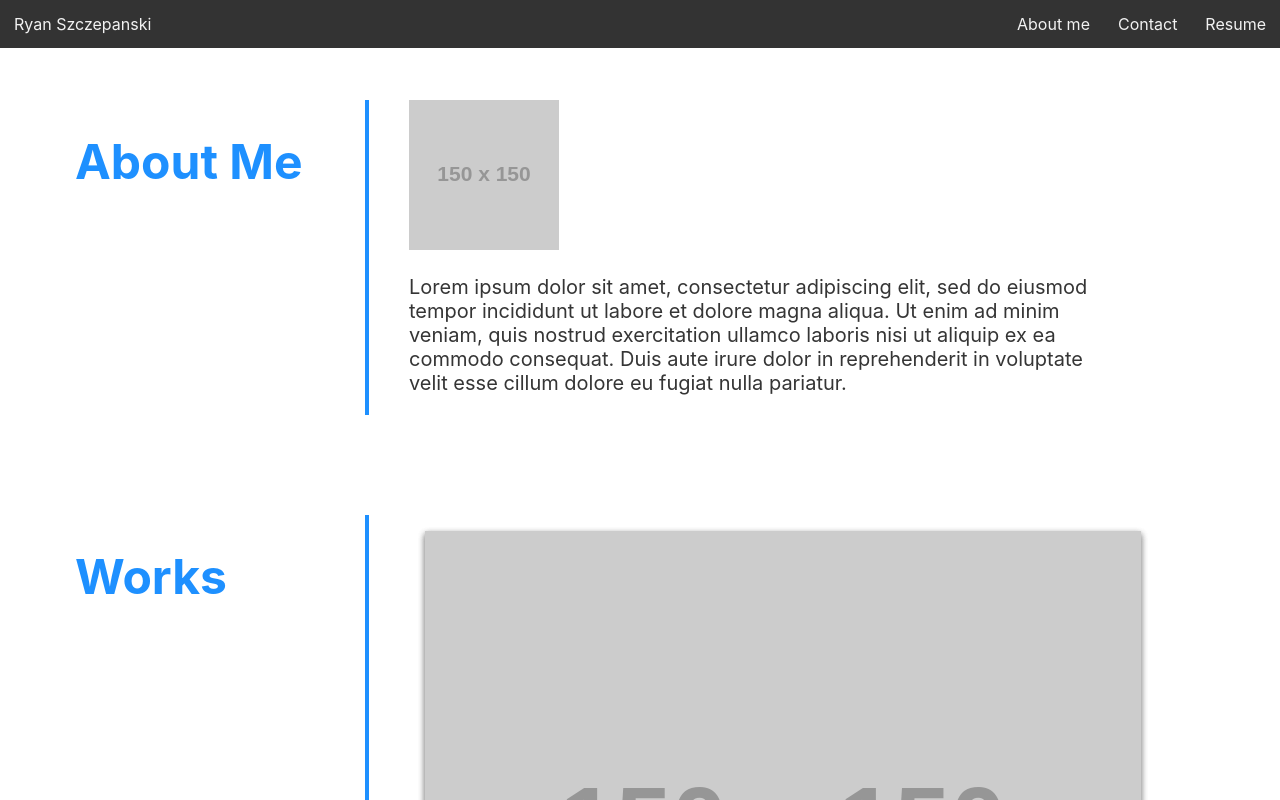
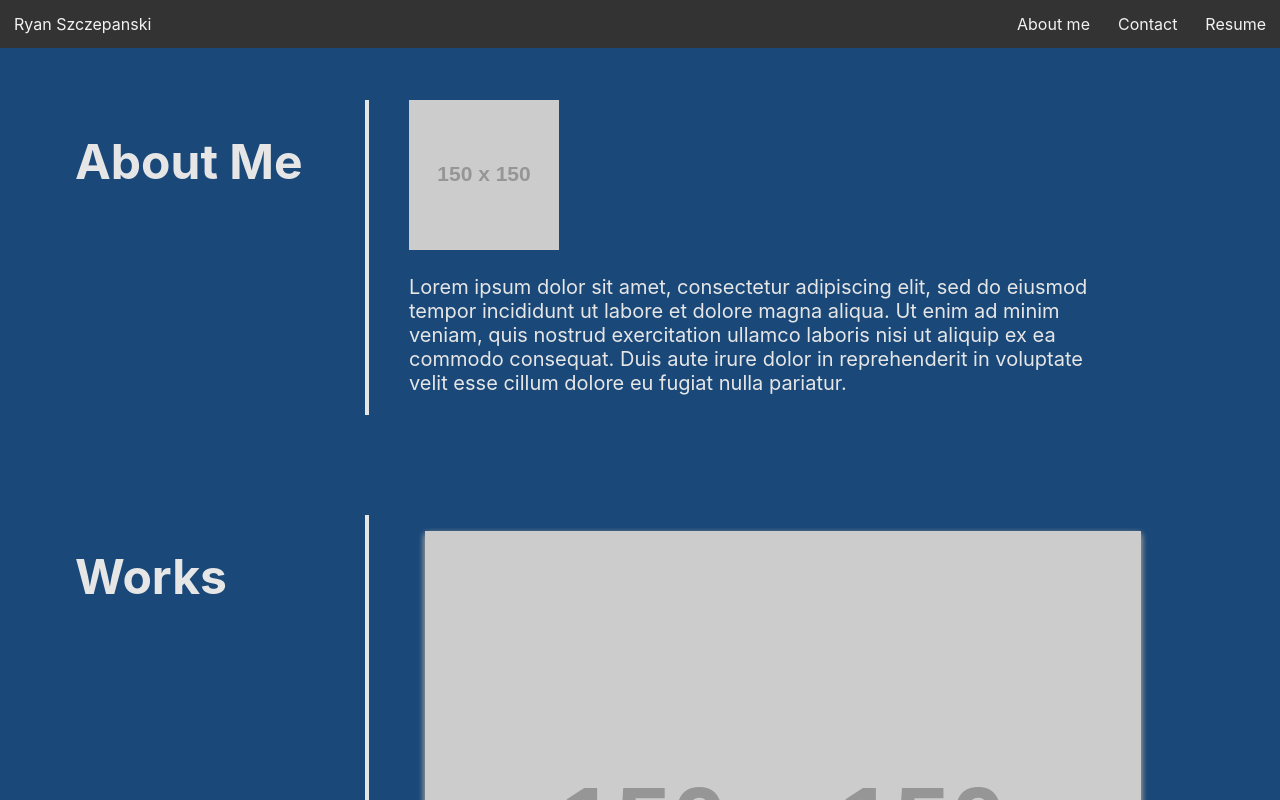
Before and after one commit to RyanSzczepanski/Portfolio, a React (Create React App) app: page / in a window 1280 px wide. Shown: the top 800 px of the page. Built offline with nearby package versions, Linux system fonts and the light colour scheme.

Commit message:
Styled Contact page

```diff
--- a/src/App.js
+++ b/src/App.js
@@ -24,7 +24,6 @@ function App() {
       ) : (
         <Contact/>
       )}
-      {/* <Contact> */}
     </div>
   </>
   );
--- a/src/components/Contact/index.js
+++ b/src/components/Contact/index.js
@@ -1,4 +1,5 @@
 import React, { useState } from 'react';
+import "./style.css";
 
 import { validateEmail } from '../../utils/helpers';
 
@@ -37,7 +38,7 @@ function ContactForm() {
   };
 
   return (
-    <section>
+    <section className="contact-body">
       <h1 data-testid="h1tag">Contact me</h1>
       <form id="contact-form" onSubmit={handleSubmit}>
         <div>
--- a/src/components/Contact/style.css
+++ b/src/components/Contact/style.css
@@ -0,0 +1,18 @@
+.contact-body h1{
+    color: var(--primary-color);
+    font-size: 36px;
+}
+
+label{
+    color: var(--primary-color);
+}
+
+input, label, textarea{
+    display:block;
+    width: 50%;
+    font-size: 20px;
+}
+
+input {
+    height: 20px;
+}
--- a/src/index.css
+++ b/src/index.css
@@ -1,11 +1,12 @@
 :root {
-  --primary-color: #1e90ff;
+  --primary-color: #e6e6e6;
   --secondary-color: #5cd1ff;
+  --tirtiary-color: #1a4979;
   --blackish: #353535;
 }
 
-
 body {
+  background-color: var(--tirtiary-color);
   margin: 0;
   font-family: -apple-system, BlinkMacSystemFont, 'Segoe UI', 'Roboto', 'Oxygen',
     'Ubuntu', 'Cantarell', 'Fira Sans', 'Droid Sans', 'Helvetica Neue',
@@ -47,7 +48,7 @@ code {
 
 .section-content {
   font-size: 20px;
-  color: var(--blackish);
+  color: var(--primary-color);
   padding: 0 80px 0 40px;
   text-align: left;
   width: 100%;
```
